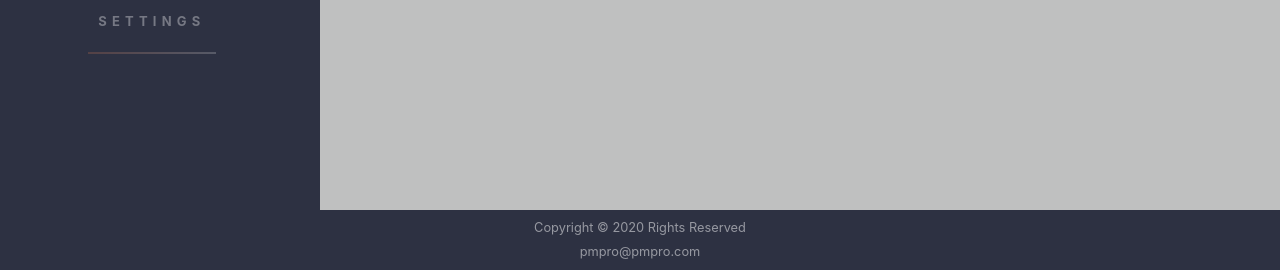
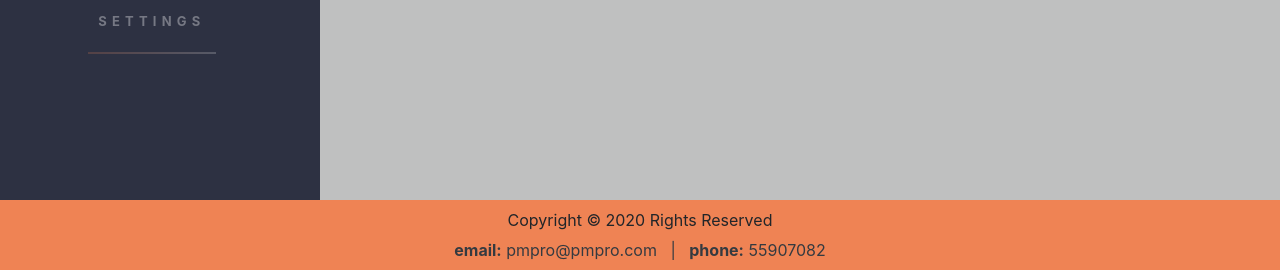
Before and after one commit to astDeniss/pmpro, a Django app: page /index/ in a window 1280 px wide. Shown: the part 530-800 px from the top of the page. Run offline with Django 3.2, Linux system fonts and the light colour scheme; some libraries are stand-ins or nearby versions.

Commit message:
updated footer styling

```diff
--- a/PMpro/static/css/main.css
+++ b/PMpro/static/css/main.css
@@ -11,6 +11,7 @@ footer {
 	position: absolute;
 	bottom: 0;
 	width: 100%;
-	height: 60px;
-	background-color:#2D3142;
+	height: 70px;
+	background-color: #EF8354;
+	text-align: center;
 }
--- a/PMpro/templates/base.html
+++ b/PMpro/templates/base.html
@@ -35,7 +35,7 @@
 					</header>
 				</div>
 
-				<div class="col-9 text-monospace mt-4">
+				<div class="col-9 text-monospace mt-4 mb-5">
 					{% block content %}
 
 					{% endblock content %}
@@ -53,11 +53,12 @@
 				integrity="sha384-wfSDF2E50Y2D1uUdj0O3uMBJnjuUD4Ih7YwaYd1iqfktj0Uod8GCExl3Og8ifwB6"
 				crossorigin="anonymous"></script>
 
-		<footer class="py-1 text-white-50">
-    			<div class="container text-center">
-      				<small>Copyright &copy; 2020 Rights Reserved</small>
-				<br>
-				<small> pmpro@pmpro.com</small>
+		<footer class="pt-1 mt-5">
+    			<div class="container lead">
+      				<small>Copyright &copy; 2020 Rights Reserved </small>
+					</br>
+					<small class="text-dark"> <b>email:</b> pmpro@pmpro.com &nbsp | &nbsp <b>phone:</b> 55907082</small>
+
     			</div>
   		</footer>
 
```
